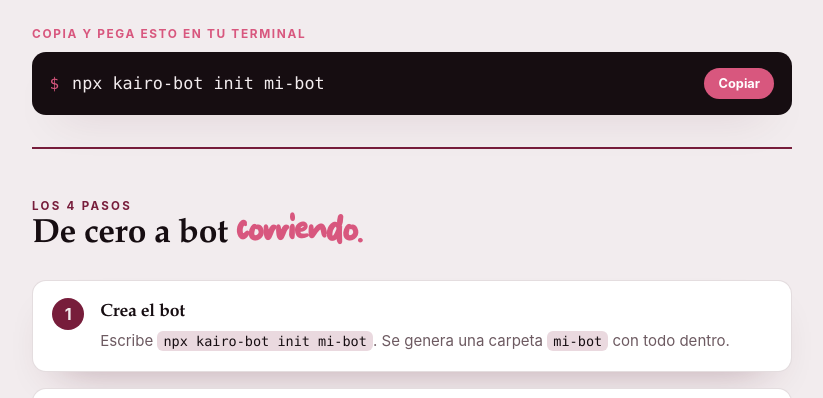
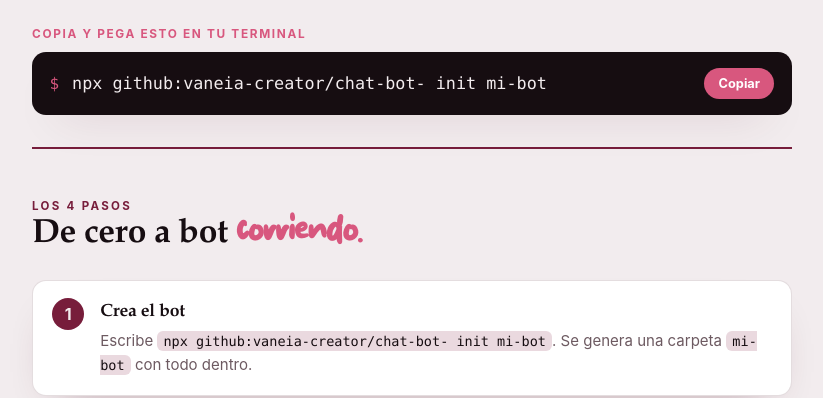
Before and after one commit to vaneia-creator/portafolio-vane, a plain HTML site: page SUBIR-A-HOSTINGER/guia-kairo/index.html in a window 1280 px wide. Shown: the part 309-707 px from the top of the page, without its empty margins (228-1051 px from the left). Drawn offline with Linux system fonts and the light colour scheme.

Commit message:
Guía kairo-bot: usa el comando que funciona desde GitHub (sin npm)

```diff
--- a/SUBIR-A-HOSTINGER/guia-kairo/index.html
+++ b/SUBIR-A-HOSTINGER/guia-kairo/index.html
@@ -94,7 +94,7 @@
       <div class="cmdLabel">Copia y pega esto en tu terminal</div>
       <div class="cmd">
         <span class="prompt">$</span>
-        <code id="cmd">npx kairo-bot init mi-bot</code>
+        <code id="cmd">npx github:vaneia-creator/chat-bot- init mi-bot</code>
         <button class="copyBtn" id="copy" aria-label="Copiar comando">Copiar</button>
       </div>
     </div>
@@ -104,7 +104,7 @@
     <span class="eyebrow">Los 4 pasos</span>
     <h2>De cero a bot <span class="script">corriendo.</span></h2>
     <div class="steps">
-      <div class="step"><div class="num"></div><div><h3>Crea el bot</h3><p>Escribe <code>npx kairo-bot init mi-bot</code>. Se genera una carpeta <code>mi-bot</code> con todo dentro.</p></div></div>
+      <div class="step"><div class="num"></div><div><h3>Crea el bot</h3><p>Escribe <code>npx github:vaneia-creator/chat-bot- init mi-bot</code>. Se genera una carpeta <code>mi-bot</code> con todo dentro.</p></div></div>
       <div class="step"><div class="num"></div><div><h3>Entra e instala</h3><p><code>cd mi-bot</code> y luego <code>npm install</code>.</p></div></div>
       <div class="step"><div class="num"></div><div><h3>Pon tus credenciales</h3><p><code>cp .env.example .env</code> y rellena el <code>.env</code> con tus 3 datos de WhatsApp (abajo te digo cómo sacarlos).</p></div></div>
       <div class="step"><div class="num"></div><div><h3>Arranca</h3><p><code>npm start</code>. ¡Listo, tu bot está vivo! Sin credenciales arranca en modo práctica.</p></div></div>
@@ -148,7 +148,7 @@
       <thead><tr><th>Problema</th><th>Solución</th></tr></thead>
       <tbody>
         <tr><td>"command not found: npx"</td><td>Instala Node.js desde <a href="https://nodejs.org" target="_blank" rel="noreferrer">nodejs.org</a> (trae npx incluido)</td></tr>
-        <tr><td>"La carpeta ya existe"</td><td>Usa otro nombre: <code>npx kairo-bot init mi-otro-bot</code></td></tr>
+        <tr><td>"La carpeta ya existe"</td><td>Usa otro nombre: <code>npx github:vaneia-creator/chat-bot- init otro-bot</code></td></tr>
         <tr><td>No envía mensajes reales</td><td>Falta llenar el <code>.env</code>. Sin él, funciona en modo práctica</td></tr>
       </tbody>
     </table>
```
